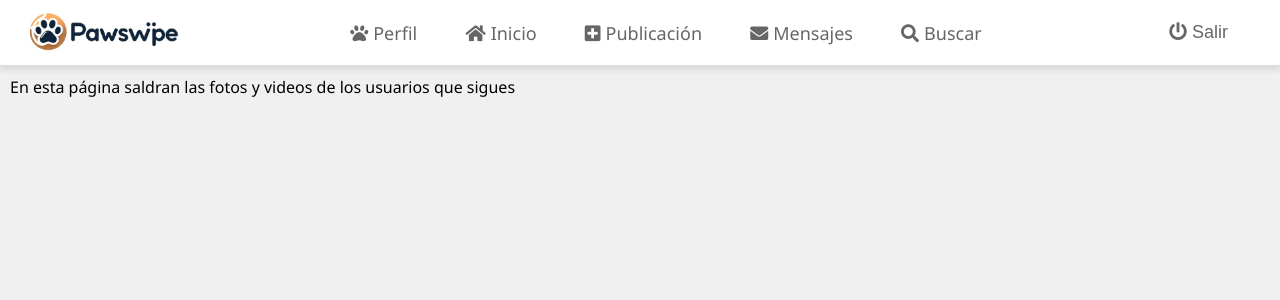
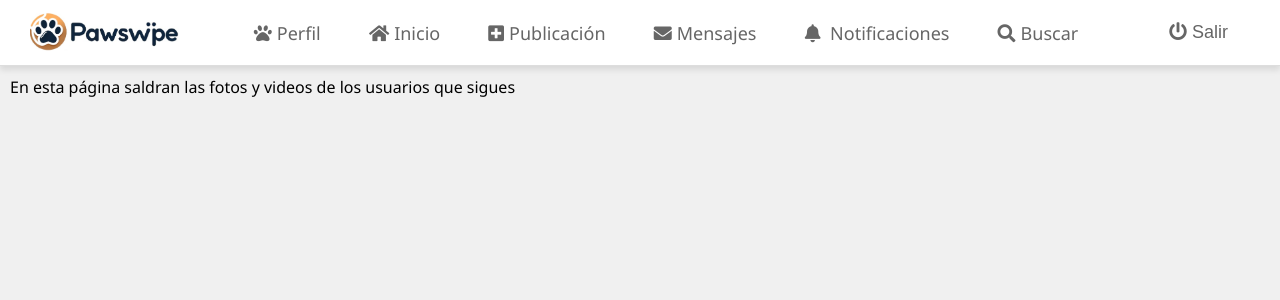
Before and after one commit to Sergioo-D/PawSwipe, a Django app: page /feed/ in a window 1280 px wide. Shown: the top 300 px of the page. Run offline with Django 4.2, Linux system fonts and the light colour scheme; the visitor is signed in with stand-in values (Sample User, id 1).

Commit message:
notificaciones update

```diff
--- a/pawswiipe_web/Aplicaciones/bbdd/views.py
+++ b/pawswiipe_web/Aplicaciones/bbdd/views.py
@@ -4,6 +4,7 @@ import os
 from django.conf import settings
 from django.shortcuts import render, redirect, get_object_or_404
 from django.http import HttpResponse, JsonResponse
+from django.http import HttpResponse
 from requests import Response
 from Aplicaciones.bbdd.models import *
 from Aplicaciones.forms.formulario import ImagenForm, MascotaForm, PublicacionForm, UsuarioForm
@@ -165,6 +166,10 @@ def perfil(request, mascota_id=None):
         'es_propietario':es_propietario
     }
     return render(request, 'perfilUsuario.html', context)
+
+def notificaciones(request):
+    # Tu lógica de vista aquí
+     return HttpResponse("Esta es la página de notificaciones")
 
 def eliminar_mascota(request, mascota_id):
     mascota = get_object_or_404(Mascota, id=mascota_id, usuario=request.user)  # Asegúrate de que solo el dueño pueda eliminar la mascota
@@ -601,5 +606,6 @@ def enviar_mensaje(request,slug):
         )
         return redirect('chat', slug=sala.slug)
 
+
 def chattt(request):
     return render(request, 'chatprueba3.html')
--- a/pawswiipe_web/Aplicaciones/templates/barraNavegacion.html
+++ b/pawswiipe_web/Aplicaciones/templates/barraNavegacion.html
@@ -19,6 +19,10 @@
             <a href="#" onclick="document.getElementById('uploadModal').style.display='block'"><i
                     class="fas fa-plus-square"></i><span class="icon-text">Publicación</span></a>
             <a href="/inbox"><i class="fas fa-envelope"></i><span class="icon-text">Mensajes</span></a>
+            <a href="{% url 'notificaciones' %}">
+                <i class="fas fa-bell"></i>
+                <span class="icon-text">Notificaciones</span>
+            </a>
             <a href="#" onclick="abrirModal('searchModal')"><i class="fas fa-search"></i><span class="icon-text">Buscar</span></a>
         </div>
         <form method="POST" action="{% url 'logout' %}" style="margin: 0;">
--- a/pawswiipe_web/pawswiipe/urls.py
+++ b/pawswiipe_web/pawswiipe/urls.py
@@ -20,6 +20,9 @@ from Aplicaciones.bbdd.views import *
 from Aplicaciones.API.views import *
 from django.conf.urls.static import static
 from django.conf import settings
+from Aplicaciones.bbdd import views
+
+
 
 
 urlpatterns = [
@@ -34,6 +37,7 @@ urlpatterns = [
     path("eliminarCuenta/",eliminarCuenta, name="eliminarCuenta"),
      path('eliminar-mascota/<int:mascota_id>/', eliminar_mascota, name='eliminar_mascota'),
     path("modificarDatos/",modificarDatos, name="modificarDatos"),
+    path('notificaciones/', views.notificaciones, name='notificaciones'),
     path("create_post/", create_post_view, name="create_post"),
     path('has_liked/<int:publicacion_id>/', has_liked, name='has_liked'),
     path('like_post/<int:publicacion_id>/', like_post, name='like_post'),
```
Also changed, not shown: pawswiipe_web/Aplicaciones/templates/notificaciones.html (added, +19 -0 lines).
